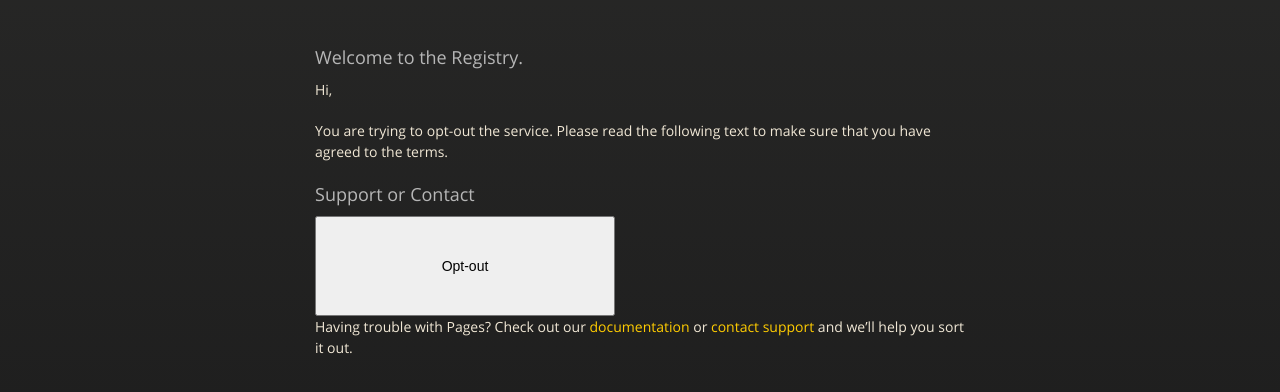
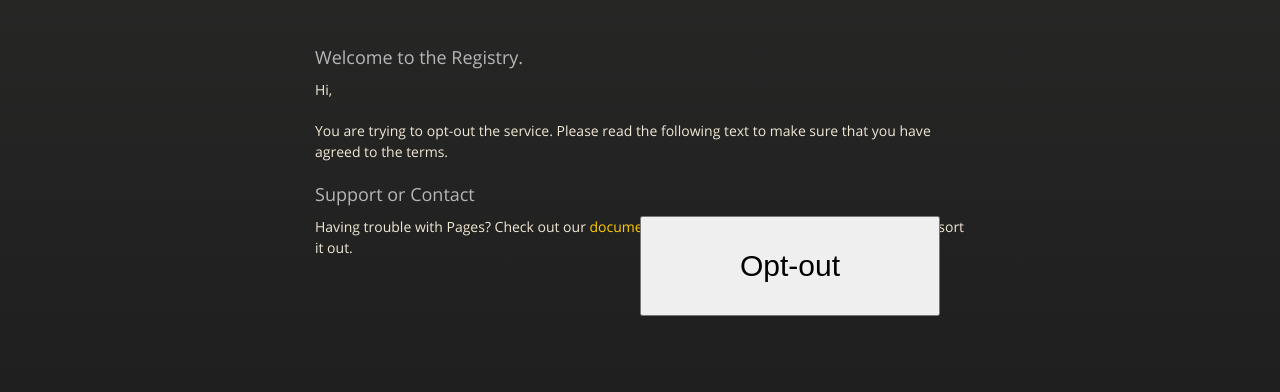
Before and after one commit to aerinszhang/registry.github.io, a plain HTML site: page index.html in a window 1280 px wide. Shown: the part 226-618 px from the top of the page. Drawn offline with nearby package versions, Linux system fonts and the light colour scheme.

Commit message:
Update index.html

```diff
--- a/index.html
+++ b/index.html
@@ -48,8 +48,9 @@
 <h3>
 <a id="support-or-contact" class="anchor" href="#support-or-contact" aria-hidden="true"><span aria-hidden="true" class="octicon octicon-link"></span></a>Support or Contact</h3>
 
-
-<button style="size:30px; height:100px; width:300px;">Opt-out</button>
+<div class="wrapper" style="text-align:center;">
+<button style="position:absolute;font-size:30px; height:100px; width:300px;">Opt-out</button>
+</div>
 <p>Having trouble with Pages? Check out our <a href="https://help.github.com/pages">documentation</a> or <a href="https://github.com/contact">contact support</a> and we’ll help you sort it out.</p>
       </section>
 
```
